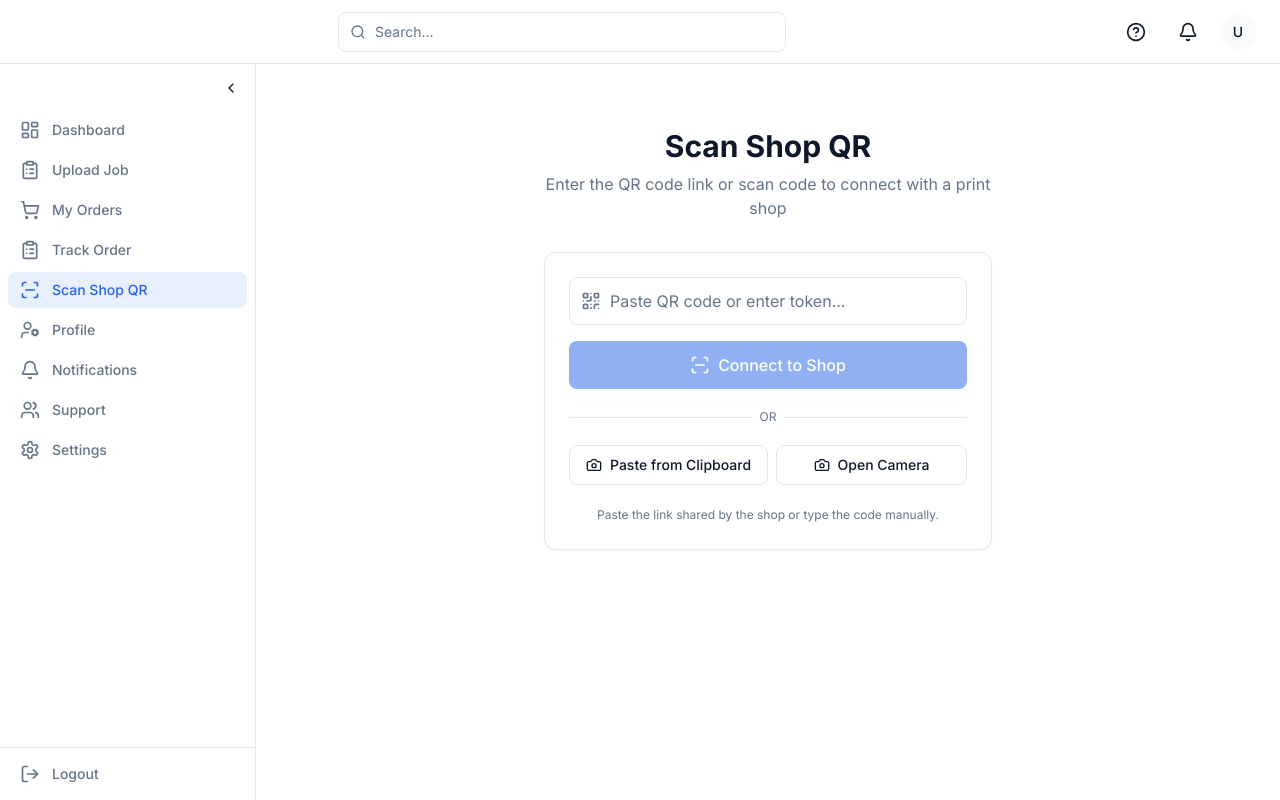
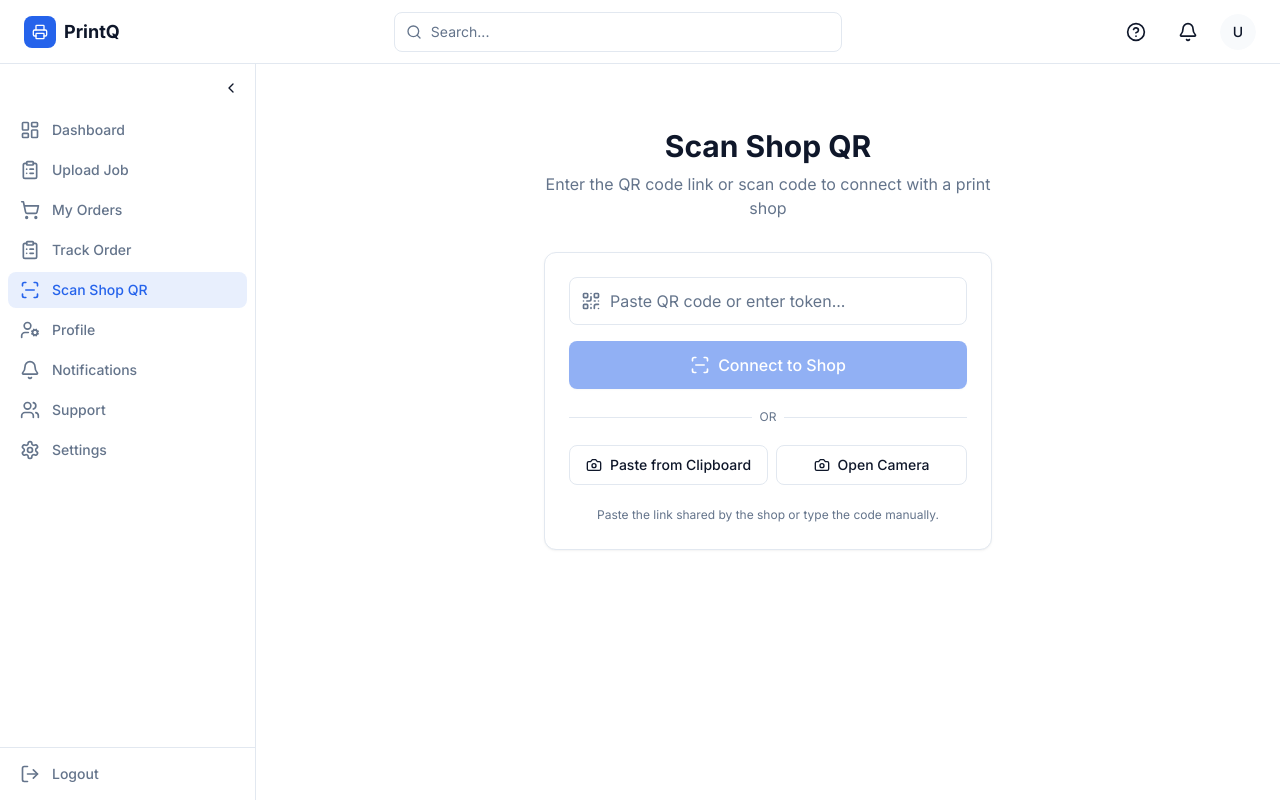
Before and after one commit to ShreyashBagade358/PrintQ, a Next.js app: page /scan in a window 1280 px wide. Built offline with nearby package versions, Linux system fonts and the light colour scheme; no server answers.

Commit message:
Show logo in header on all screen sizes

```diff
--- a/src/components/layout/dashboard-navbar.tsx
+++ b/src/components/layout/dashboard-navbar.tsx
@@ -41,15 +41,13 @@ export function DashboardNavbar({ title = "Dashboard", type = "shop" }: Dashboar
   return (
     <header className="sticky top-0 z-30 flex h-16 items-center border-b bg-background px-3 sm:px-4 lg:px-6">
       <div className="flex items-center gap-2 sm:gap-4 w-full">
-        {/* Left: Logo on mobile */}
-        <Link href={`/${type}/dashboard`} className="flex items-center gap-2 lg:hidden shrink-0">
+        {/* Left: Logo + Title */}
+        <Link href={`/${type}/dashboard`} className="flex items-center gap-2 shrink-0">
           <div className="flex h-8 w-8 items-center justify-center rounded-lg bg-primary">
             <Printer className="h-4 w-4 text-white" />
           </div>
-          <span className="text-lg font-bold">PrintQ</span>
+          <span className="text-lg font-bold hidden sm:inline">PrintQ</span>
         </Link>
-
-        {/* Left: Title on mobile, hidden on desktop (sidebar provides context) */}
         <div className="md:hidden flex-1 min-w-0">
           <h1 className="text-base font-semibold truncate">{title}</h1>
         </div>
```
